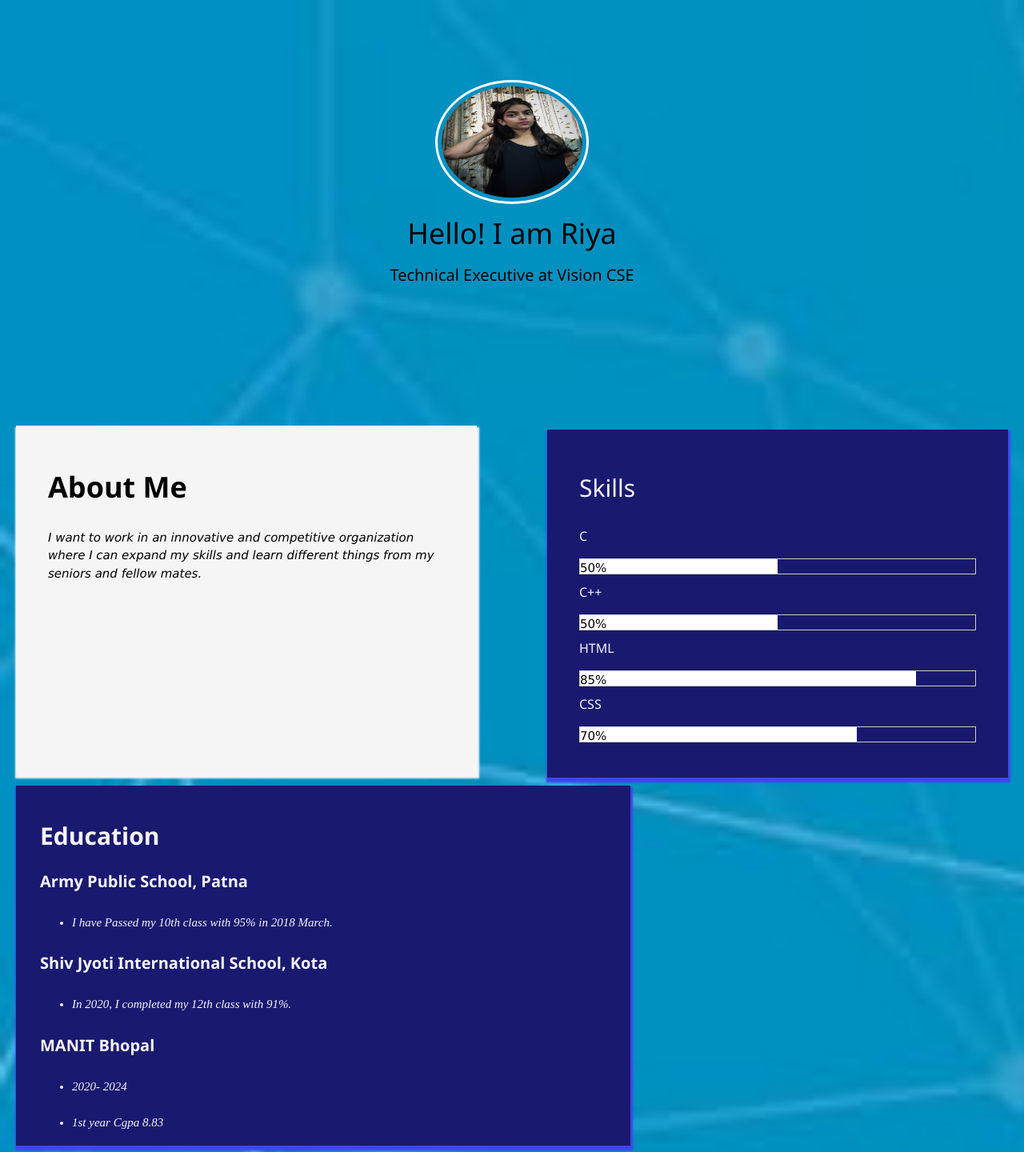
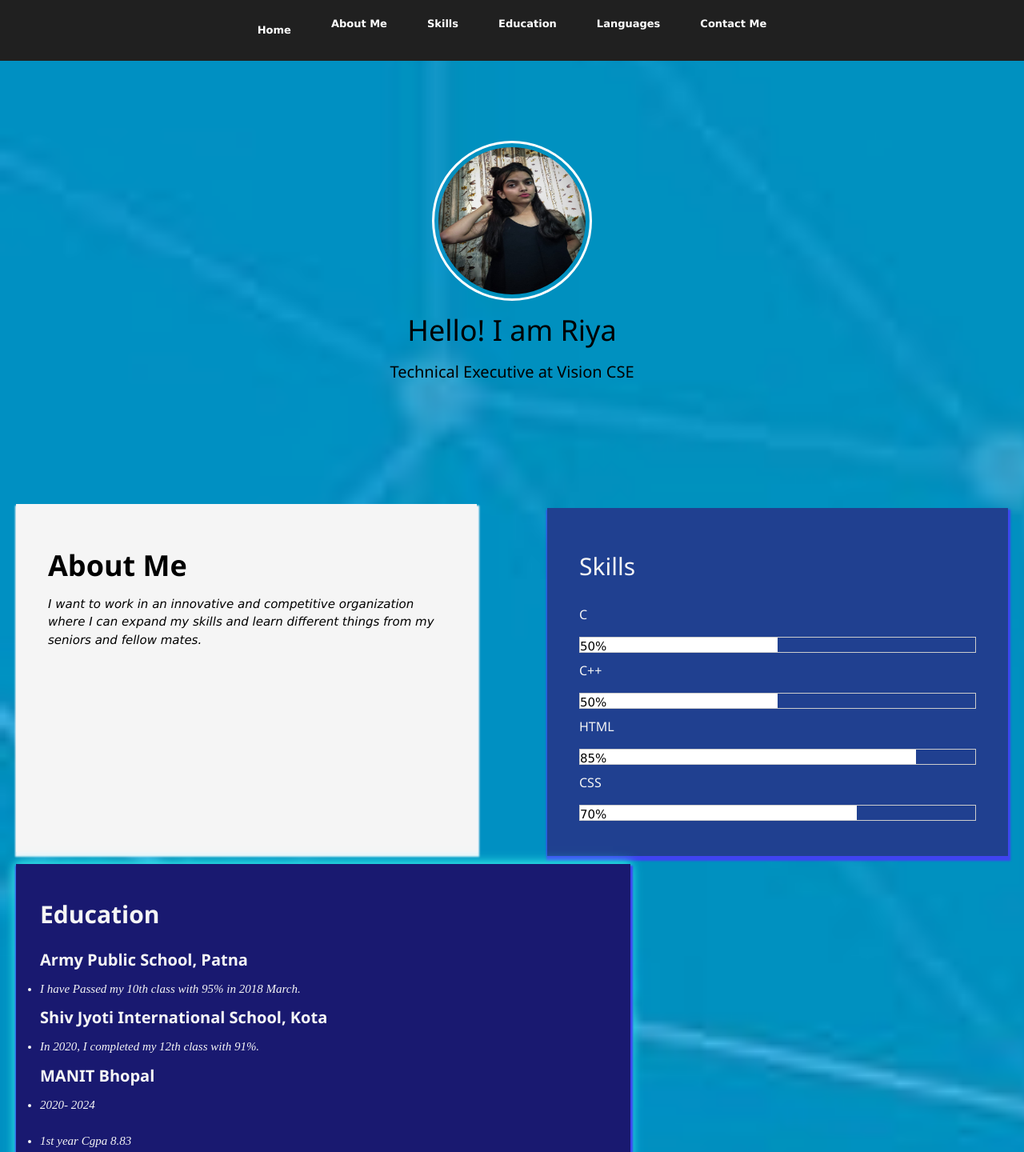
Before and after one commit to Riya1102/MyResume, a plain HTML site: page index.html in a window 1280 px wide. Shown: the top 1440 px of the page at 80% size. Drawn offline with nearby package versions, Linux system fonts and the light colour scheme.

Commit message:
Modified

```diff
--- a/index.html
+++ b/index.html
@@ -1,5 +1,6 @@
 <!DOCTYPE html>
 <html lang="en">
+
 <head>
     <meta charset="UTF-8">
     <meta http-equiv="X-UA-Compatible" content="IE=edge">
@@ -8,12 +9,25 @@
 
     <link rel="stylesheet" href="style1.css">
     <link rel="stylesheet" href="https://www.w3schools.com/w3css/4/w3.css">
-    <link rel="stylesheet" href="https://cdnjs.cloudflare.com/ajax/libs/font-awesome/4.7.0/css/font-awesome.min.css" integrity="sha512-SfTiTlX6kk+qitfevl/7LibUOeJWlt9rbyDn92a1DqWOw9vWG2MFoays0sgObmWazO5BQPiFucnnEAjpAB+/Sw==" crossorigin="anonymous" referrerpolicy="no-referrer" />
+    <link rel="stylesheet" href="https://cdnjs.cloudflare.com/ajax/libs/font-awesome/4.7.0/css/font-awesome.min.css"
+        integrity="sha512-SfTiTlX6kk+qitfevl/7LibUOeJWlt9rbyDn92a1DqWOw9vWG2MFoays0sgObmWazO5BQPiFucnnEAjpAB+/Sw=="
+        crossorigin="anonymous" referrerpolicy="no-referrer" />
 </head>
+
 <body>
+    <nav class="navbar">
+        <ul>
+            <li><a href="#home" id="home">Home</a></li>
+            <li><a href="#about">About Me</a></li>
+            <li><a href="#skills">Skills</a></li>
+            <li><a href="#education">Education</a></li>
+            <li><a href="#language">Languages</a></li>
+            <li><a href="#contact">Contact Me</a></li>
+        </ul>
+    </nav>
     <header>
-        <div class="container">
-            <div class="row">
+
+        <div id="home">
                 <div class="pfp">
                     <img src="Riya.jpg" alt="" class="responsive">
                 </div>
@@ -21,74 +35,72 @@
                     <h1>Hello! I am Riya</h1>
                     <h4>Technical Executive at Vision CSE</h4>
                 </div>
-                    <i class="bi bi-linkedin"><svg xmlns="http://www.w3.org/2000/svg" width="16" height="16" fill="currentColor" class="bi bi-linkedin" viewBox="0 0 16 16">
-                    <path d="www.linkedin.com/in/riya-kumari-061b84209"/>
-                    </svg></i>
-                    <svg xmlns="http://www.w3.org/2000/svg" width="16" height="16" fill="currentColor" class="bi bi-github" viewBox="0 0 16 16">
-                        <path d="https://github.com/Riya1102"/>
-                      </svg>
-            </div>
         </div>
     </header>
 
-    <section class="containeer">
-        <div class="row">
-            <div class="col">
+    <section id="about">
         <div class="about">
             <h1><strong>About Me</strong></h1>
             <p><em>I want to work in an innovative and competitive organization where I can expand
                     my skills and learn different things from my seniors and fellow mates.</em>
             </p>
         </div>
-            </div>
+    </section>
 
 
-            <div class="col">
+    <section id="skills">
         <div class="skills">
             <h2><strong>Skills</strong></h2>
             <h6><strong>C</strong></h6>
-                    <!-- <span class="pull-right"></span> -->
             <div class="w3-border">
                 <div class="w3-white" style="height:18px;width:50%">50%</div>
             </div>
 
             <h6><strong>C++</strong></h6>
-                    <!-- <span class="pull-right"></span> -->
             <div class="w3-border">
                 <div class="w3-white" style="height:18px;width:50%">50%</div>
             </div>
             <h6><strong>HTML</strong></h6>
-                    <!-- <span class="pull-right"></span> -->
             <div class="w3-border">
                 <div class="w3-white" style="height:18px;width:85%">85%</div>
             </div>
             <h6><strong>CSS</strong></h6>
-                    <!-- <span class="pull-right"></span> -->
             <div class="w3-border">
                 <div class="w3-white" style="height:18px;width:70%">70%</div>
-                      </div>
-                </div>
             </div>
         </div>
     </section>
 
 
-    <section class="container">
-        <div class="row">
-            <div class="col">
+    <section id="education">
         <div class="education">
             <h2><strong>Education</strong></h2>
             <div class="education-school">
                 <h4><strong>Army Public School, Patna</strong></h4>
-                        <p class="education-description"><em><ul style="list-style-type:disc"><li>I have Passed my 10th class with 95% in 2018 March.</li></ul></em></p>
+                <p class="education-description"><em>
+                        <ul style="list-style-type:disc">
+                            <li>I have Passed my 10th class with 95% in 2018 March.</li>
+                        </ul>
+                    </em></p>
                 <h4><strong>Shiv Jyoti International School, Kota</strong></h4>
-                        <p class="education-description"><em><ul style="list-style-type:disc"><li>In 2020, I completed my 12th class with 91%.</li></ul></em></p>
+                <p class="education-description"><em>
+                        <ul style="list-style-type:disc">
+                            <li>In 2020, I completed my 12th class with 91%.</li>
+                        </ul>
+                    </em></p>
                 <h4><strong>MANIT Bhopal</strong></h4>
-                        <p class="education-description"><em><ul style="list-style-type:disc"><li>2020- 2024</li></em> <br><em><li>1st year Cgpa 8.83</li></ul></em></p>
+                <p class="education-description"><em>
+                        <ul style="list-style-type:disc">
+                            <li>2020- 2024</li>
+                    </em> <br><em>
+                        <li>1st year Cgpa 8.83</li>
+                        </ul>
+                    </em></p>
             </div>
         </div>
+    </section>
 
-                <div class="col">
+    <section id="language">
         <div class="languages">
             <h2><strong>Languages</strong></h2>
             <ul>
@@ -96,22 +108,18 @@
                 <li>English</li>
             </ul>
         </div>
-                </div>
-            </div>
-        </div>
     </section>
 
-    <section class="container">
-        <div class="row">
-            <div class="col">
+    <section id="contact">
         <div class="contact">
             <h2><strong>Contact Me</strong></h2>
             <div class="list-group">
-                    <p> <a class="list-group-item" href="#"><i class="fa fa-home fa-fw" aria-hidden="true"></i>&nbsp; Patna, Bihar- 801503</a></p>
-                    <p> <a class="list-group-item" href="#"><i class="fa fa-phone fa-fw" aria-hidden="true"></i>&nbsp; +919660819706</a></p>
-                    <p> <a class="list-group-item" href="#"><i class="fa fa-envelope fa-fw" aria-hidden="true"></i>&nbsp; rkriyakuamri1302@gmail.com</a></p>
-                    </div>
-                </div>
+                <p> <a class="list-group-item" href="#"><i class="fa fa-home fa-fw" aria-hidden="true"></i>&nbsp; Patna,
+                        Bihar- 801503</a></p>
+                <p> <a class="list-group-item" href="#"><i class="fa fa-phone fa-fw" aria-hidden="true"></i>&nbsp;
+                        +919660819706</a></p>
+                <p> <a class="list-group-item" href="#"><i class="fa fa-envelope fa-fw" aria-hidden="true"></i>&nbsp;
+                        rkriyakuamri1302@gmail.com</a></p>
             </div>
         </div>
     </section>
@@ -142,4 +150,5 @@
         </div>
     </footer>
 </body>
+
 </html>
--- a/style1.css
+++ b/style1.css
@@ -1,3 +1,41 @@
+*{
+    margin: 0;
+    padding: 0;
+    box-sizing: border-box;
+}
+.navbar{
+    display: flex;
+    flex-direction: row;
+    justify-content: space-around;
+    align-items: center;
+    background-color: rgb(32, 32, 32);
+    position: sticky;
+    top: 0;
+}
+.navbar ul{
+    display: flex;
+    list-style: none;
+    margin: 20px 0px;
+}
+.navbar ul li{
+    font-family: 'Lucida Sans', 'Lucida Sans Regular', 'Lucida Grande', 'Lucida Sans Unicode', Geneva, Verdana, sans-serif;
+    font-size: small;
+    font-weight: bold;
+}
+.navbar ul li  a{
+    text-decoration: none;
+    color: white;
+    padding: 8px 25px;
+    transition: all 1s ease;
+}
+.navbar ul li a:hover{
+    background-color:white;
+    color: black;
+    box-shadow: whitesmoke;
+}
+
+
+
 html,body{
     margin: 0;
     border: 0;
@@ -113,12 +151,12 @@ html,body{
     margin-bottom: 50px;
     padding: 30px;
     min-height: 200px;
-    box-shadow: 1px 4px 2px 2px rgb(64, 67, 241);
+    box-shadow: 1px 4px 2px 2px rgb(64, 67, 241), 0 0 10px rgb(46, 228, 228), 0 0 15px rgb(46, 228, 228);
     transition-property: background-color;
     transition: all 0.6s linear;
 }
 .education:hover{
-    background-color: rgb(3, 36, 145);
+    background-color: rgb(32, 65, 170);
     width: 61%;
     height: 460px;
 }
@@ -142,7 +180,7 @@ html,body{
     margin-bottom: 20px;
     padding: 30px;
     min-height: 200px;
-    box-shadow: 1px 4px 2px 2px #f5f6fa;
+    box-shadow: 1px 4px 2px 2px #f5f6fa, 0 0 10px whitesmoke, 0 0 15px whitesmoke;
     transition-property: background-color;
     transition: all 0.6s linear;
 }
@@ -215,11 +253,11 @@ header h2{
     color: #f5f5f5;
 }
 
-.skills, .progress{
+.skills{
     border-radius: 0px;
 }
 
-.skills .progress .progress-bar-primary{
+.skills{
     background: #204090;
 }
 
@@ -242,10 +280,10 @@ header h2{
     display: inline-block;
 }
 
-.education span{
+/* .education span{
     margin-right: 10px;
     padding-left: 20px;
-}
+} */
 
 .languages{
     background: white;
@@ -310,11 +348,13 @@ header h2{
     color: #e84393;
 }
 .end {
-    display: flex;
+    display: inline-block;
     flex-direction: column;
     flex-wrap: wrap;
     justify-content: center;
     align-items: center;
+    align-content: center;
+    justify-items: center;
 }
 
 .list {
@@ -322,3 +362,60 @@ header h2{
     flex-direction: row;
     flex-wrap: wrap;
 }
+
+#home{
+    display: flex;
+    flex-direction: column;
+    flex-wrap: wrap;
+    justify-content: center;
+    align-items: center;
+    justify-items: center;
+}
+#about{
+    display: flex;
+    flex-direction: column;
+    flex-wrap: wrap;
+    justify-content: left;
+    align-items: flex-start;
+}
+
+#skills{
+    display: flex;
+    flex-direction: column;
+    flex-wrap: wrap;
+    justify-content: left;
+    align-items: flex-end;
+}
+
+#education{
+    display: flex;
+    flex-direction: column;
+    flex-wrap: wrap;
+    justify-content: left;
+    align-items: flex-start;
+}
+#language{
+    display: flex;
+    flex-direction: column;
+    flex-wrap: wrap;
+    justify-content: left;
+    align-items: flex-end;
+}
+#contact{
+    display: flex;
+    flex-direction: column;
+    flex-wrap: wrap;
+    justify-content: left;
+    align-items: flex-start;
+    padding: 20px;
+
+}
+.pfp{
+    display: flex;
+    flex-wrap: wrap;
+    justify-content: space-around;
+}
+.pfp img{
+    width: 200px;
+    height: 200px;
+}
```
Lines whose indentation alone changed are shown as unchanged.
